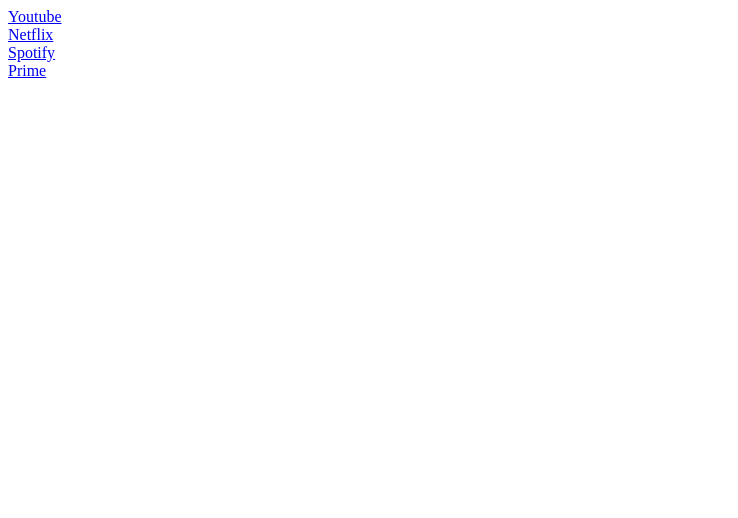
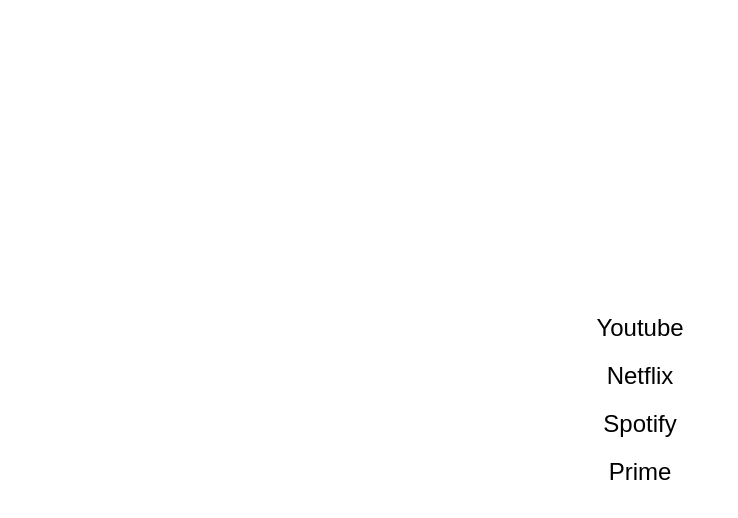
Before and after one commit to custom-start-page/template, a plain HTML site: page src/index.html in a window 1280 px wide. Shown: the whole page, without its empty margins (0-738 px from the left). Drawn offline with Linux system fonts and the light colour scheme.

Commit message:
Made this startpage a little less basic.

```diff
--- a/src/index.html
+++ b/src/index.html
@@ -2,10 +2,11 @@
 <head>
     <meta charset="utf-8">
     <title>Template</title>
+    <link rel="stylesheet" type="text/css" href="styles.css">
 </head>
 <body>
     <div id="link-container">
-    <!-- Dynamically inserted content -->
+        <!-- Dynamically inserted content -->
     </div>
     <script src="csp/js/storage.js"></script>
     <script src="script.js"></script>
--- a/src/manifest/meta.json
+++ b/src/manifest/meta.json
@@ -8,7 +8,6 @@
     },
     "preview": "preview.png",
     "features": [
-        "links",
-        "search bar"
+        "links"
     ]
 }
--- /dev/null
+++ b/src/styles.css
@@ -0,0 +1,25 @@
+body {
+    margin: 0;
+    font-family: sans-serif;
+    text-align: center;
+    font-size: 24px;
+
+    display: flex;
+    align-items: center;
+    justify-content: center;
+    height: 100%;
+}
+
+#link-container div {
+    margin: 20px 0;
+}
+
+a {
+    text-decoration: none;
+    color: black;
+    padding: 10px;
+}
+
+a:hover, a:focus {
+    text-decoration: underline;
+}
```
Also changed, not shown: src/manifest/preview.png.
